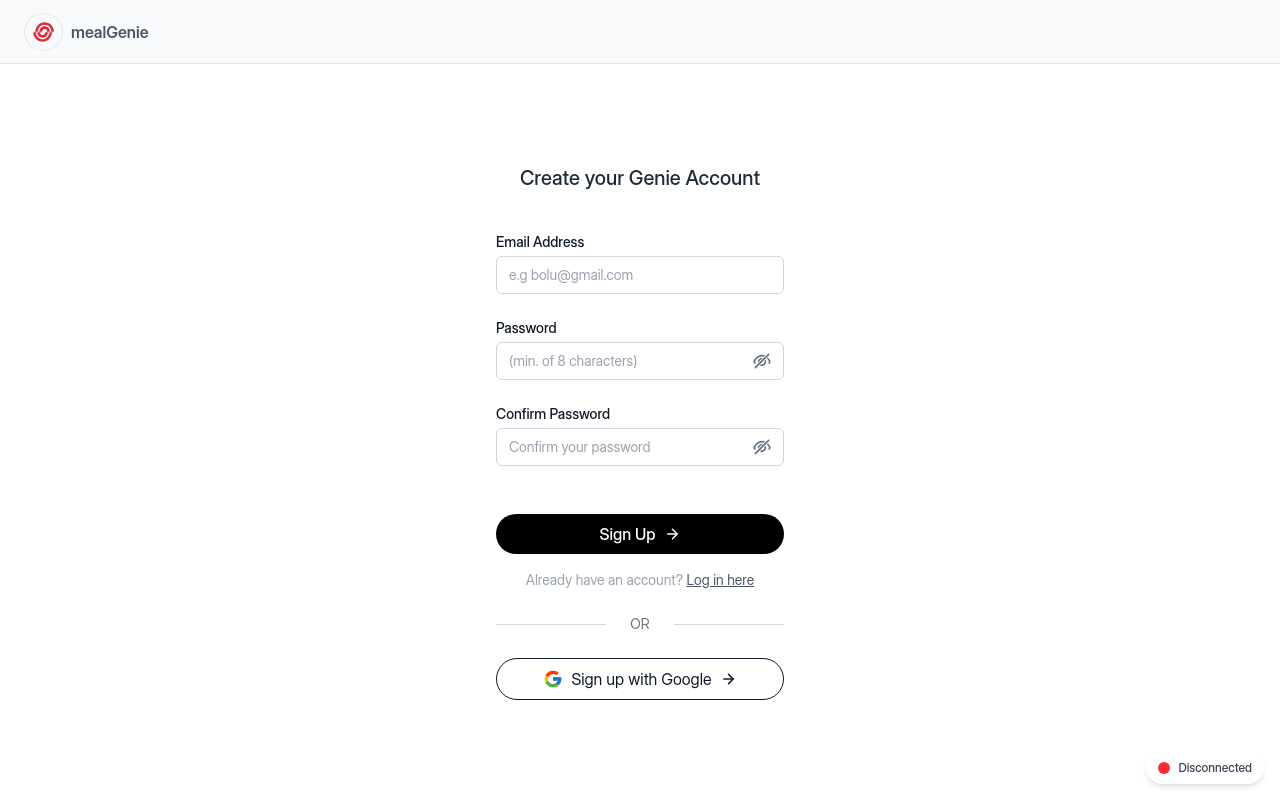
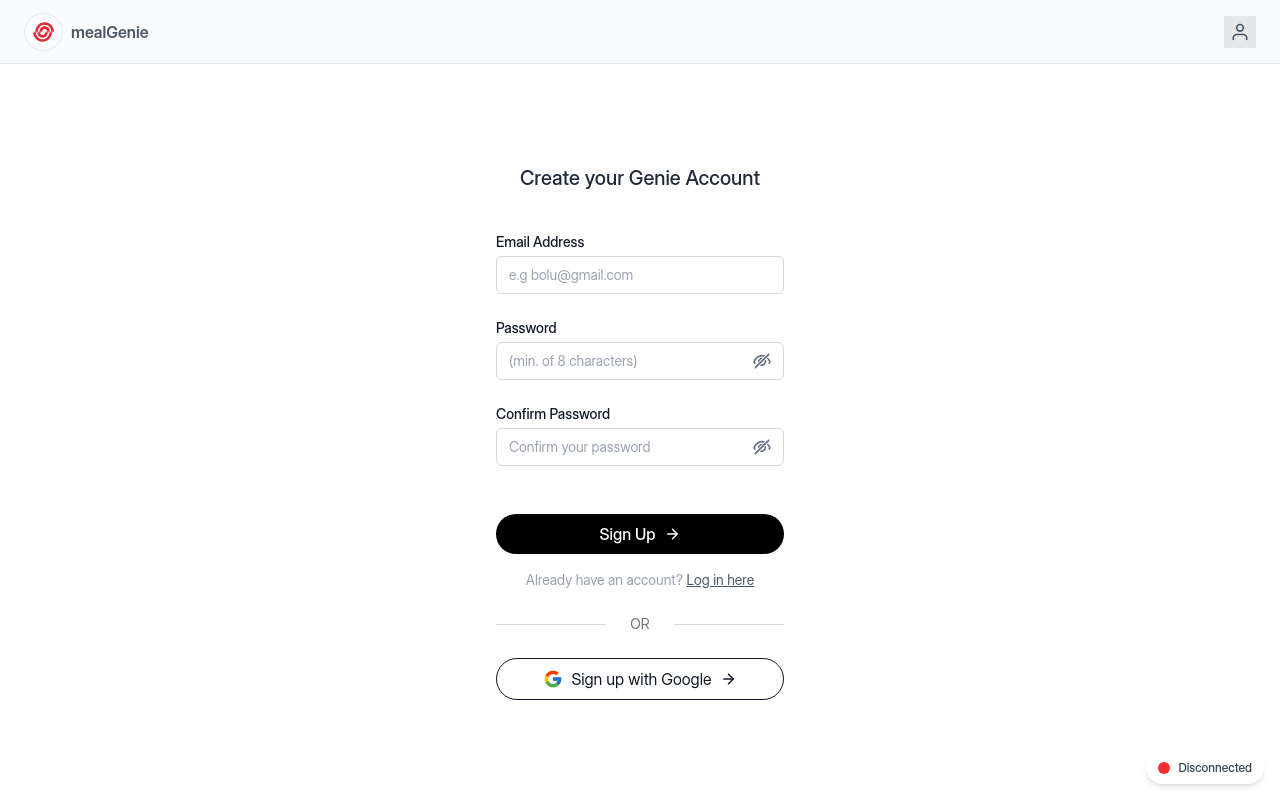
Before and after one commit to Tokonigeorge/MenuGenie, a React (Vite) app in the folder frontend/: page /signup in a window 1280 px wide. Built offline with nearby package versions, Linux system fonts and the light colour scheme; no server answers; a web font is replaced by a local one.

Commit message:
show profile and logout

```diff
--- a/frontend/src/components/header.tsx
+++ b/frontend/src/components/header.tsx
@@ -1,10 +1,49 @@
-import { ReactNode } from 'react';
-
+import { ReactNode, useState, useEffect } from 'react';
+import { useNavigate } from 'react-router-dom';
+import { onAuthStateChanged, signOut } from 'firebase/auth';
+import { auth } from '../firebaseConfig';
 interface HeaderProps {
   children?: ReactNode;
+  setIsAuthenticated?: (value: boolean) => void;
+  showLogout?: boolean;
 }
 
-const Header: React.FC<HeaderProps> = ({ children }) => {
+const Header: React.FC<HeaderProps> = ({
+  children,
+  setIsAuthenticated,
+  showLogout = true,
+}) => {
+  const [showMenu, setShowMenu] = useState(false);
+  const [userPhotoURL, setUserPhotoURL] = useState<string | null>(null);
+  const [userName, setUserName] = useState<string | null>(null);
+  const navigate = useNavigate();
+
+  useEffect(() => {
+    const unsubscribe = onAuthStateChanged(auth, (user) => {
+      if (user) {
+        setUserPhotoURL(user.photoURL);
+        setUserName(user.displayName || user.email);
+      } else {
+        setUserPhotoURL(null);
+        setUserName(null);
+      }
+    });
+
+    return () => unsubscribe();
+  }, []);
+
+  const handleLogout = async () => {
+    try {
+      await signOut(auth);
+      if (setIsAuthenticated) {
+        setIsAuthenticated(false);
+      }
+      navigate('/login');
+    } catch (error) {
+      console.error('Error signing out:', error);
+    }
+  };
+
   return (
     <header className='flex items-center h-16 px-6 bg-header border-b border-gray-200 bg-gray-50 justify-between'>
       <div className='flex items-center gap-2'>
@@ -55,8 +94,63 @@ const Header: React.FC<HeaderProps> = ({ children }) => {
         </div>
         <h1 className=' font-semibold text-gray-600'>mealGenie</h1>
       </div>
-
-      {children}
+      <div className='flex items-center gap-4'>
+        {children}
+        {showLogout && (
+          <div className='relative'>
+            <button
+              onClick={() => setShowMenu(!showMenu)}
+              className='flex items-center cursor-pointer justify-center w-8 h-8 rounded-full bg-gray-200 hover:bg-gray-300 transition-colors'
+            >
+              {userPhotoURL ? (
+                <img
+                  src={userPhotoURL}
+                  alt={userName || 'User'}
+                  className='w-full h-full object-cover'
+                />
+              ) : (
+                <div className='w-full h-full bg-gray-200 flex items-center justify-center text-gray-600'>
+                  <svg
+                    className='w-5 h-5'
+                    viewBox='0 0 24 24'
+                    fill='none'
+                    stroke='currentColor'
+                    xmlns='http://www.w3.org/2000/svg'
+                  >
+                    <path
+                      d='M20 21V19C20 17.9391 19.5786 16.9217 18.8284 16.1716C18.0783 15.4214 17.0609 15 16 15H8C6.93913 15 5.92172 15.4214 5.17157 16.1716C4.42143 16.9217 4 17.9391 4 19V21'
+                      strokeWidth='2'
+                      strokeLinecap='round'
+                      strokeLinejoin='round'
+                    />
+                    <path
+                      d='M12 11C14.2091 11 16 9.20914 16 7C16 4.79086 14.2091 3 12 3C9.79086 3 8 4.79086 8 7C8 9.20914 9.79086 11 12 11Z'
+                      strokeWidth='2'
+                      strokeLinecap='round'
+                      strokeLinejoin='round'
+                    />
+                  </svg>
+                </div>
+              )}
+            </button>
+            {showMenu && (
+              <div className='absolute right-0 mt-2 w-48 bg-white rounded-md shadow-lg py-1 z-10 border border-gray-200'>
+                <div className='px-4 py-2 border-b border-gray-100'>
+                  <p className='text-sm font-medium text-gray-900'>
+                    {userName}
+                  </p>
+                </div>
+                <button
+                  onClick={handleLogout}
+                  className='block w-full cursor-pointer text-left px-4 py-2 text-sm text-gray-700 hover:bg-gray-100'
+                >
+                  Log out
+                </button>
+              </div>
+            )}
+          </div>
+        )}
+      </div>
     </header>
   );
 };
--- a/frontend/src/views/MainView.tsx
+++ b/frontend/src/views/MainView.tsx
@@ -22,7 +22,7 @@ const MainView = () => {
 
   return (
     <>
-      <Header>
+      <Header showLogout={true}>
         {mealPlans.length > 0 && (
           <button className='ml-auto hover:bg-gray-100 flex items-center border border-gray-900 text-gray-900 rounded-4xl px-3 py-2 cursor-pointer text-sm font-medium'>
             View favorite meal plans
--- a/frontend/src/views/auth/ForgotPassword.tsx
+++ b/frontend/src/views/auth/ForgotPassword.tsx
@@ -37,7 +37,7 @@ const ForgotPasswordView = () => {
 
   return (
     <div className='min-h-screen flex flex-col bg-white'>
-      <Header />
+      <Header showLogout={false} />
       <div className='flex-1 flex py-10 justify-center px-4'>
         <div className='w-full max-w-md p-8 bg-white rounded-lg'>
           <h1 className='text-center text-xl font-medium text-gray-800 mb-4'>
--- a/frontend/src/views/auth/LoginView.tsx
+++ b/frontend/src/views/auth/LoginView.tsx
@@ -84,7 +84,7 @@ const LoginView = ({ setIsAuthenticated, setLoginTime }: LoginViewProps) => {
 
   return (
     <div className='min-h-screen flex flex-col bg-white'>
-      <Header />
+      <Header showLogout={false} />
       <motion.div
         initial={{ opacity: 0, y: 20 }}
         animate={{ opacity: 1, y: 0 }}
--- a/frontend/src/views/auth/ResetPassword.tsx
+++ b/frontend/src/views/auth/ResetPassword.tsx
@@ -75,7 +75,7 @@ const ResetPasswordView = () => {
 
   return (
     <div className='min-h-screen flex flex-col bg-white'>
-      <Header />
+      <Header showLogout={false} />
       <div className='flex-1 flex py-10 justify-center px-4'>
         <div className='w-full max-w-md p-8 bg-white rounded-lg'>
           <h1 className='text-center text-xl font-medium text-gray-800 mb-4'>
```
